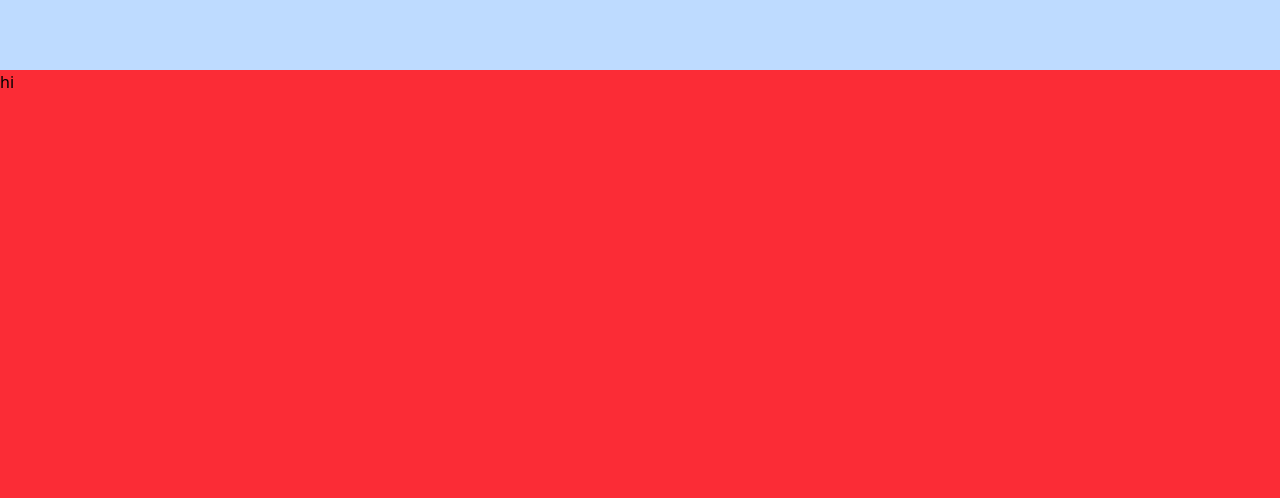
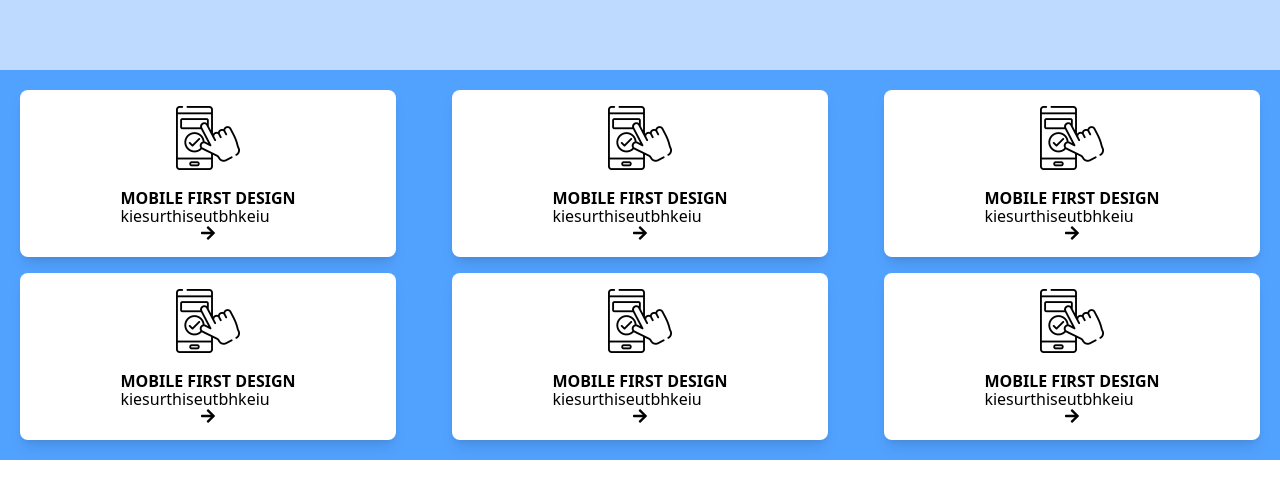
Before and after one commit to britt-young/GulfCoastWDD, a React (Vite) app: page / in a window 1280 px wide. Shown: the part 836-1334 px from the top of the page. After the commit the page ends 1296 px from the top, so only its background shows below. Built offline with nearby package versions, Linux system fonts and the light colour scheme.

Commit message:
card grids with sample icons and styling

```diff
--- /dev/null
+++ b/src/Components/ServiceCards.jsx
@@ -0,0 +1,116 @@
+import React from "react";
+import { Link } from "react-router-dom";
+import { FaArrowRight } from "react-icons/fa";
+import mobile from "../assets/icons/mobile.png";
+
+const ServiceCards = () => {
+  return (
+    <div className="grid grid-cols-1 lg:grid-cols-3 gap-4 py-5 bg-blue-400">
+      <div className="bg-white mx-5 lg:mt-0 mt-2 p-4 shadow-lg rounded-lg flex flex-col items-center justify-center">
+        <img
+          src={mobile}
+          alt="serviceicon"
+          className="w-16 h-16 mb-5"
+        />
+        <div>
+          <h4 className="text-center">Mobile First Design</h4>
+          <p>kiesurthiseutbhkeiu</p>
+        </div>
+        <div>
+            <Link to="/services" className="flex items-center justify-end">
+                <FaArrowRight />
+            </Link>
+        </div>
+      </div>
+
+      <div className="bg-white mx-5 lg:mt-0 mt-2 p-4 shadow-lg rounded-lg flex flex-col items-center justify-center">
+        <img
+          src={mobile}
+          alt="serviceicon"
+          className="w-16 h-16 mb-5"
+        />
+        <div>
+          <h4 className="text-center">Mobile First Design</h4>
+          <p>kiesurthiseutbhkeiu</p>
+        </div>
+        <div>
+            <Link to="/services" className="flex items-center justify-end">
+                <FaArrowRight />
+            </Link>
+        </div>
+      </div>
+
+      <div className="bg-white mx-5 lg:mt-0 mt-2 p-4 shadow-lg rounded-lg flex flex-col items-center justify-center">
+        <img
+          src={mobile}
+          alt="serviceicon"
+          className="w-16 h-16 mb-5"
+        />
+        <div>
+          <h4 className="text-center">Mobile First Design</h4>
+          <p>kiesurthiseutbhkeiu</p>
+        </div>
+        <div>
+            <Link to="/services" className="flex items-center justify-end">
+                <FaArrowRight />
+            </Link>
+        </div>
+      </div>
+
+      <div className="bg-white mx-5 lg:mt-0 mt-2 p-4 shadow-lg rounded-lg flex flex-col items-center justify-center">
+        <img
+          src={mobile}
+          alt="serviceicon"
+          className="w-16 h-16 mb-5"
+        />
+        <div>
+          <h4 className="text-center">Mobile First Design</h4>
+          <p>kiesurthiseutbhkeiu</p>
+        </div>
+        <div>
+            <Link to="/services" className="flex items-center justify-end">
+                <FaArrowRight />
+            </Link>
+        </div>
+      </div>
+
+      <div className="bg-white mx-5 lg:mt-0 mt-2 p-4 shadow-lg rounded-lg flex flex-col items-center justify-center">
+        <img
+          src={mobile}
+          alt="serviceicon"
+          className="w-16 h-16 mb-5"
+        />
+        <div>
+          <h4 className="text-center">Mobile First Design</h4>
+          <p>kiesurthiseutbhkeiu</p>
+        </div>
+        <div>
+            <Link to="/services" className="flex items-center justify-end">
+                <FaArrowRight />
+            </Link>
+        </div>
+      </div>
+
+      <div className="bg-white mx-5 lg:mt-0 mt-2 p-4 shadow-lg rounded-lg flex flex-col items-center justify-center">
+        <img
+          src={mobile}
+          alt="serviceicon"
+          className="w-16 h-16 mb-5"
+        />
+        <div>
+          <h4 className="text-center">Mobile First Design</h4>
+          <p>kiesurthiseutbhkeiu</p>
+        </div>
+        <div>
+            <Link to="/services" className="flex items-center justify-end">
+                <FaArrowRight />
+            </Link>
+        </div>
+      </div>
+
+
+    </div>
+  );
+};
+
+export default ServiceCards;
--- a/src/pages/Page1.jsx
+++ b/src/pages/Page1.jsx
@@ -1,13 +1,12 @@
 import React from "react";
 import HomeHeader from "../Components/HomeHeader";
+import ServiceCards from "../Components/ServiceCards";
 
 const Page1 = () => {
   return (
     <div>
       <HomeHeader />
-      <div className="h-screen bg-red-500">
-        hi
-      </div>
+      <ServiceCards />
     </div>
   );
 };
```
Also changed, not shown: src/assets/icons/mobile.png (added).
